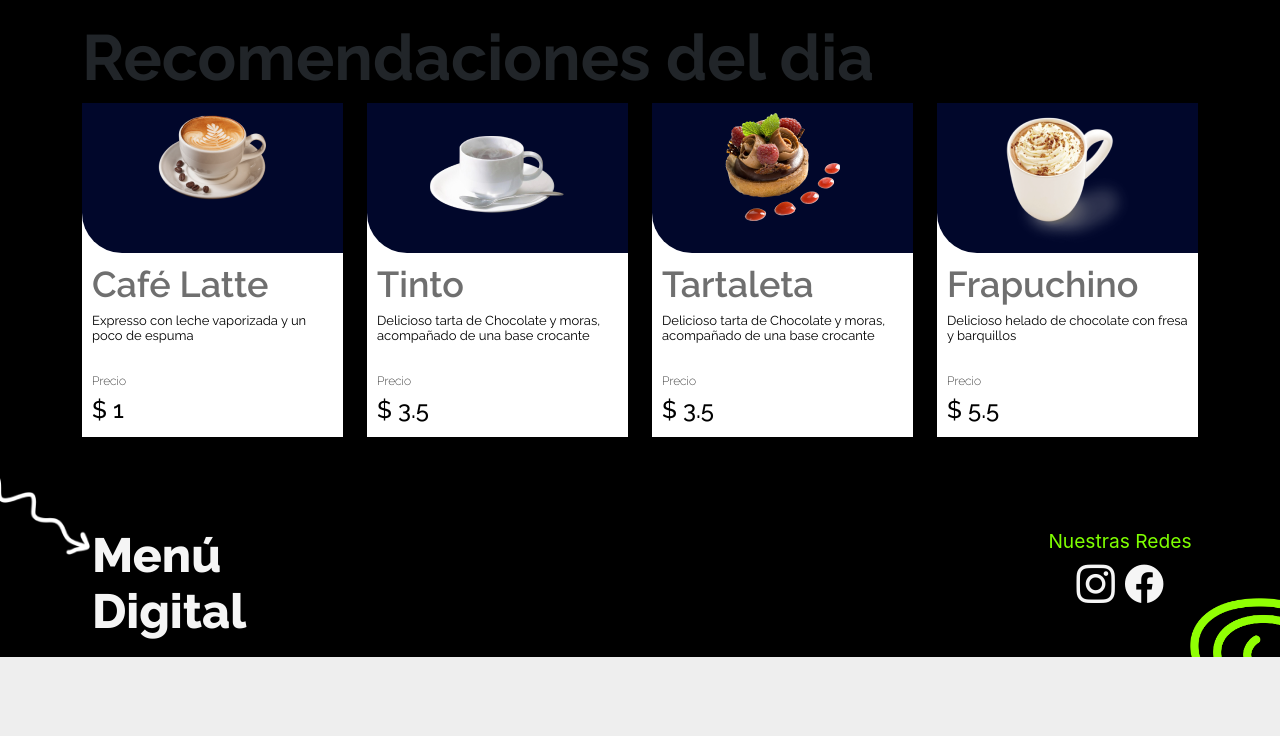
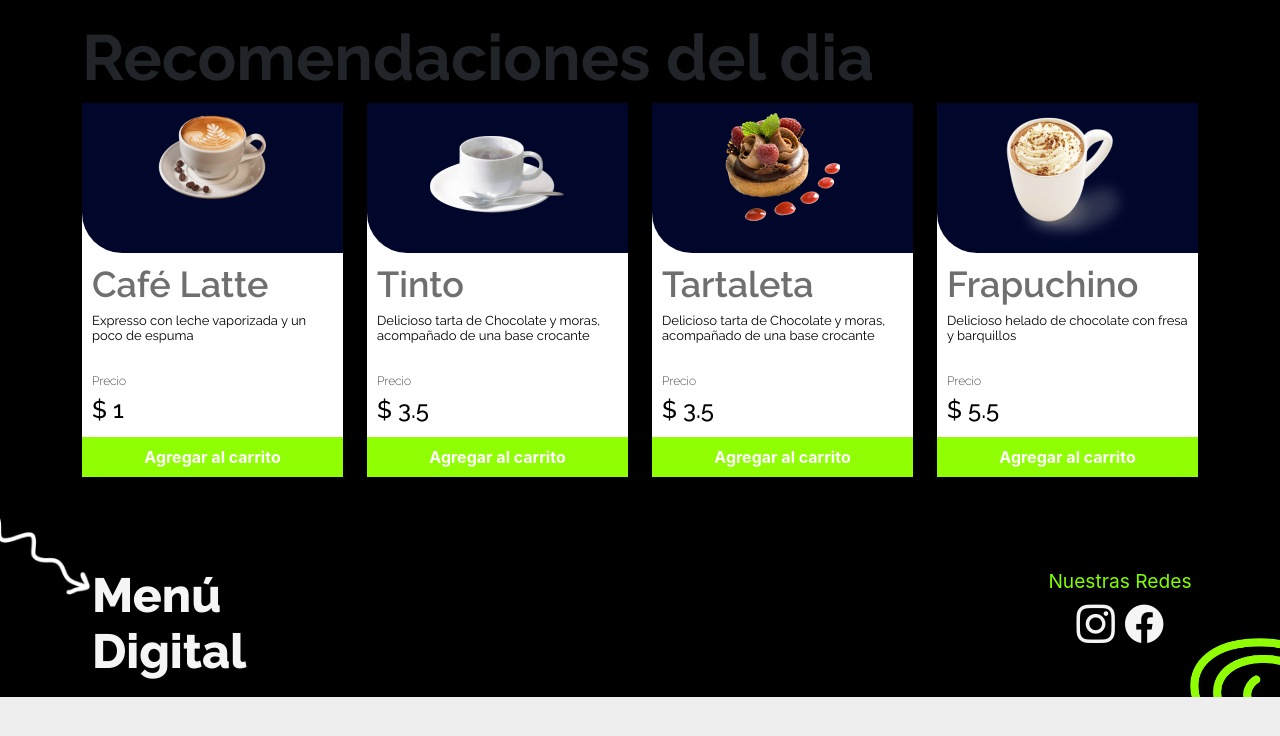
Before and after one commit to No-Country/s2-07-m, a React (Create React App) app in the folder client/: page /sugerencias in a window 1280 px wide. Shown: the top 736 px of the page. Built offline with nearby package versions, Linux system fonts and the light colour scheme.

Commit message:
feat(alert): simples cambios

```diff
--- a/client/src/components/menu/ProductCard.js
+++ b/client/src/components/menu/ProductCard.js
@@ -2,6 +2,11 @@ import './styles/productCard.css'
 
 export const ProductCard = (props) => {
   const {prod}=props;
+
+  const handleButton = () =>{
+
+    alert(`${prod.title} fue añadido al carrito con éxito`)
+  }
 
   return (
     <div className='card product-card' key={prod.id} >
@@ -16,6 +21,7 @@ export const ProductCard = (props) => {
                 <h6>Precio</h6>
                 <h4>$ {prod.price}</h4>
               </div>
+              <button onClick={handleButton} >Agregar al carrito</button>
             </div>
   )
 }
--- a/client/src/components/menu/styles/productCard.css
+++ b/client/src/components/menu/styles/productCard.css
@@ -51,3 +51,15 @@
 .price {
 	padding: 5px 10px;
 }
+
+button{
+
+	width: 100%;
+	height: 40px;
+	color: white;
+}
+button:hover{
+	background-color: #01072b;
+	transform: none;
+	font-size: large;
+}
--- a/client/src/components/rating/RatingCard.js
+++ b/client/src/components/rating/RatingCard.js
@@ -1,4 +1,4 @@
-import React, { useState } from 'react'
+// import React, { useState } from 'react'
 import ReactStars from 'react-stars'
 
 import './styles/ratingCard.css';
```
